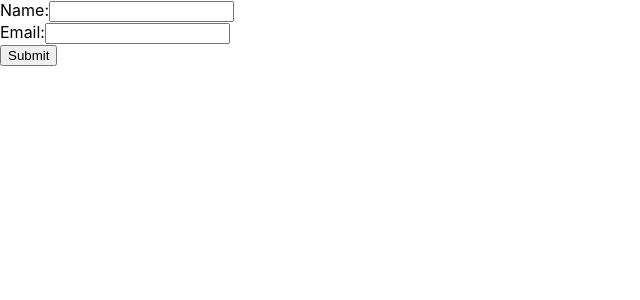
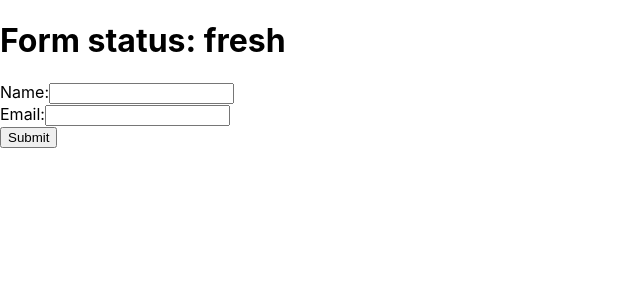
Before and after one commit to jstoebel/use-form, a React (Create React App) app: page / in a window 1280 px wide. Shown: the top 300 px of the page, without its empty margins (0-640 px from the left). Built offline with nearby package versions, Linux system fonts and the light colour scheme.

Commit message:
demo of form status

```diff
--- a/src/MyForm.tsx
+++ b/src/MyForm.tsx
@@ -4,25 +4,32 @@ import validatesPresense from './validations/validates-presence'
 
 const MyForm: React.FC = () => {
 
-  const {handleOnSubmit, handleFieldChange, fields} = useForm(
+  const {handleOnSubmit, handleFieldChange, fields, status} = useForm(
     {
       name: {
         value: '',
         submitValidations: [validatesPresense()],
-        changeValidations: [validatesPresense()]
+        changeValidations: []
       },
       email: {
         value: '',
         submitValidations: [validatesPresense()],
-        changeValidations: [validatesPresense()]
+        changeValidations: []
       },
     },
-    (e, fields) => {
+    (e, fields, resolve) => {
       console.log('hello from consumer submit callback!', fields);
+      console.log('pretending to wait for server');
+
+      setTimeout(() => {
+        console.log('bad response from server!');
+        resolve(true)
+      }, 2000);
     }
   );
   return (
     <form onSubmit={handleOnSubmit}>
+      <h1>{`Form status: ${status}`}</h1>
       <div>
         <label>Name:</label>
         <input type="text" name="name" value={fields.name.value} onChange={handleFieldChange} />
```
